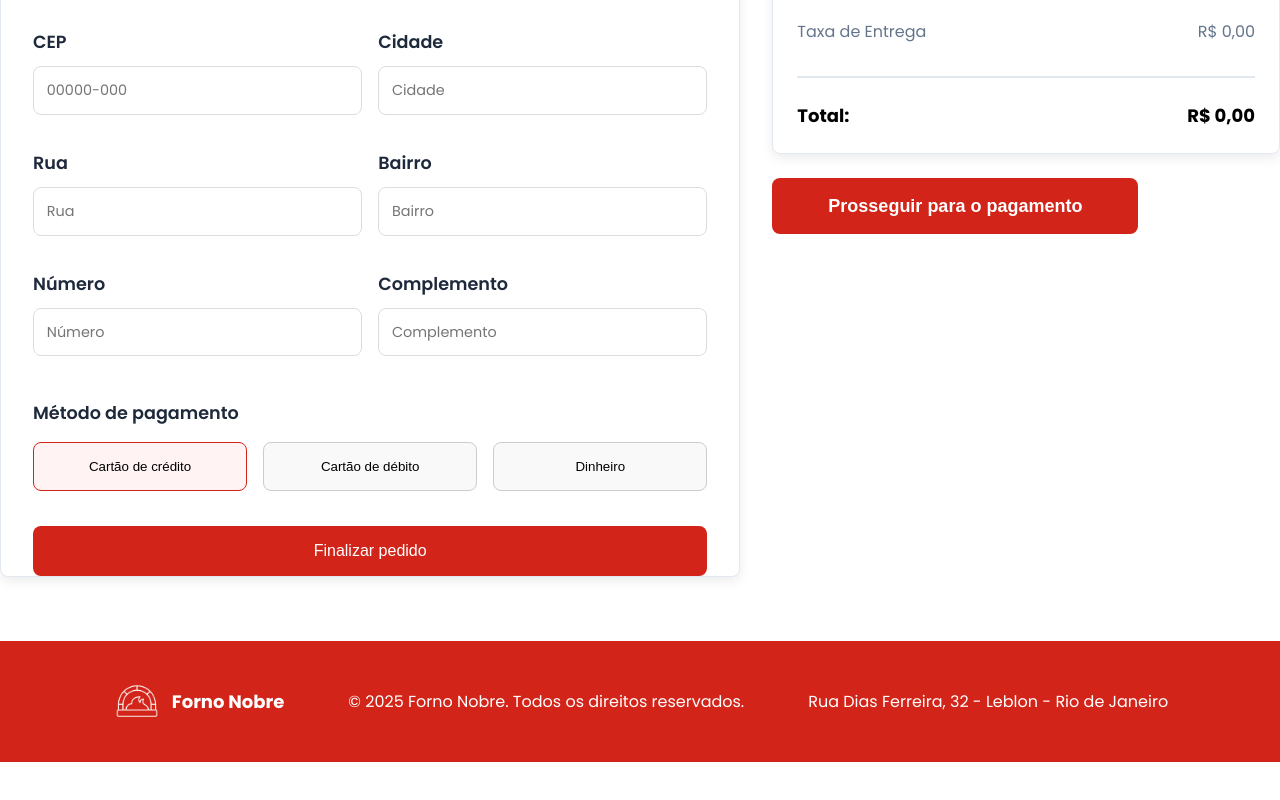
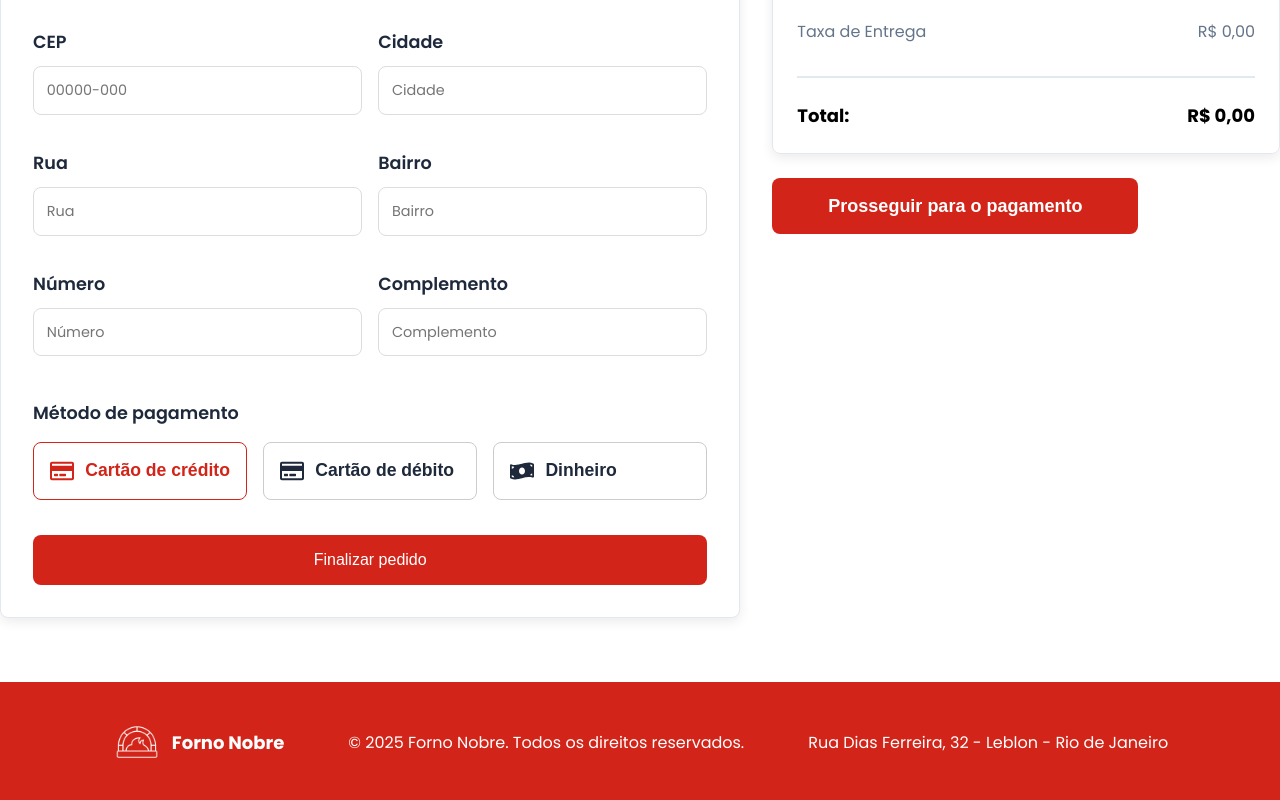
Before and after one commit to GGhiaroni/forno-nobre, a React (Vite) app: page /checkout in a window 1280 px wide. Shown: the part 554-1354 px from the top of the page. Before the commit the page ends 1316 px from the top, so only its background shows below. Built offline with nearby package versions, Linux system fonts and the light colour scheme.

Commit message:
adicionando funcionalidade para alterar a cor da forma de pagamento selecionada

```diff
--- a/src/Pages/Checkout.jsx
+++ b/src/Pages/Checkout.jsx
@@ -1,6 +1,10 @@
 import { observer } from "mobx-react-lite";
 import { useState } from "react";
-import { FaShoppingBag } from "react-icons/fa";
+import {
+  FaMoneyBillWave,
+  FaRegCreditCard,
+  FaShoppingBag,
+} from "react-icons/fa";
 import { TiArrowLeft } from "react-icons/ti";
 import { Link } from "react-router-dom";
 import styled from "styled-components";
@@ -93,7 +97,7 @@ const GridCheckout = styled.div`
 
 const FormularioEntrega = styled.form`
   background-color: #fff;
-  padding: 0 2rem;
+  padding: 0 2rem 2rem;
   border-radius: 8px;
   box-shadow: 0 4px 12px rgba(0, 0, 0, 0.08);
   border: 1px solid var(--cor-cinza-claro-extra);
@@ -123,13 +127,14 @@ const FormularioEntrega = styled.form`
       padding: 1rem;
       border-radius: 8px;
       border: 1px solid #ccc;
-      background: #f9f9f9;
+      background: #ffffff;
       cursor: pointer;
       font-weight: 500;
 
       &.ativo {
         border-color: var(--cor-primaria);
-        background: #fff3f3;
+        background: #ffffff;
+        color: var(--cor-primaria);
       }
     }
   }
@@ -183,6 +188,20 @@ const LinhaDupla = styled.div`
   }
 `;
 
+const BtnPagamento = styled.button`
+  display: flex;
+  gap: 0.7rem;
+  align-items: center;
+  font-size: 1.5rem;
+  color: var(--cor-cinza-escuro);
+
+  span {
+    font-size: 1.1rem;
+    font-weight: 600;
+    line-height: 21px;
+  }
+`;
+
 const Checkout = observer(() => {
   const { carrinhoStore } = useStoreContext();
 
@@ -194,6 +213,7 @@ const Checkout = observer(() => {
   const [cidade, setCidade] = useState("");
   const [rua, setRua] = useState("");
   const [numero, setNumero] = useState("");
+  const [metodoPagamento, setMetodoPagamento] = useState("credito");
 
   return (
     <ContainerPrincipal>
@@ -339,11 +359,30 @@ const Checkout = observer(() => {
               Método de pagamento
             </Label>
             <div className="metodo-pagamento">
-              <button type="button" className="ativo">
-                Cartão de crédito
-              </button>
-              <button type="button">Cartão de débito</button>
-              <button type="button">Dinheiro</button>
+              <BtnPagamento
+                type="button"
+                className={metodoPagamento === "credito" ? "ativo" : ""}
+                onClick={() => setMetodoPagamento("credito")}
+              >
+                <FaRegCreditCard />
+                <span>Cartão de crédito</span>
+              </BtnPagamento>
+              <BtnPagamento
+                type="button"
+                className={metodoPagamento === "debito" ? "ativo" : ""}
+                onClick={() => setMetodoPagamento("debito")}
+              >
+                <FaRegCreditCard />
+                <span>Cartão de débito</span>
+              </BtnPagamento>
+              <BtnPagamento
+                type="button"
+                className={metodoPagamento === "dinheiro" ? "ativo" : ""}
+                onClick={() => setMetodoPagamento("dinheiro")}
+              >
+                <FaMoneyBillWave />
+                <span>Dinheiro</span>
+              </BtnPagamento>
             </div>
           </ContainerLabelInput>
 
```
